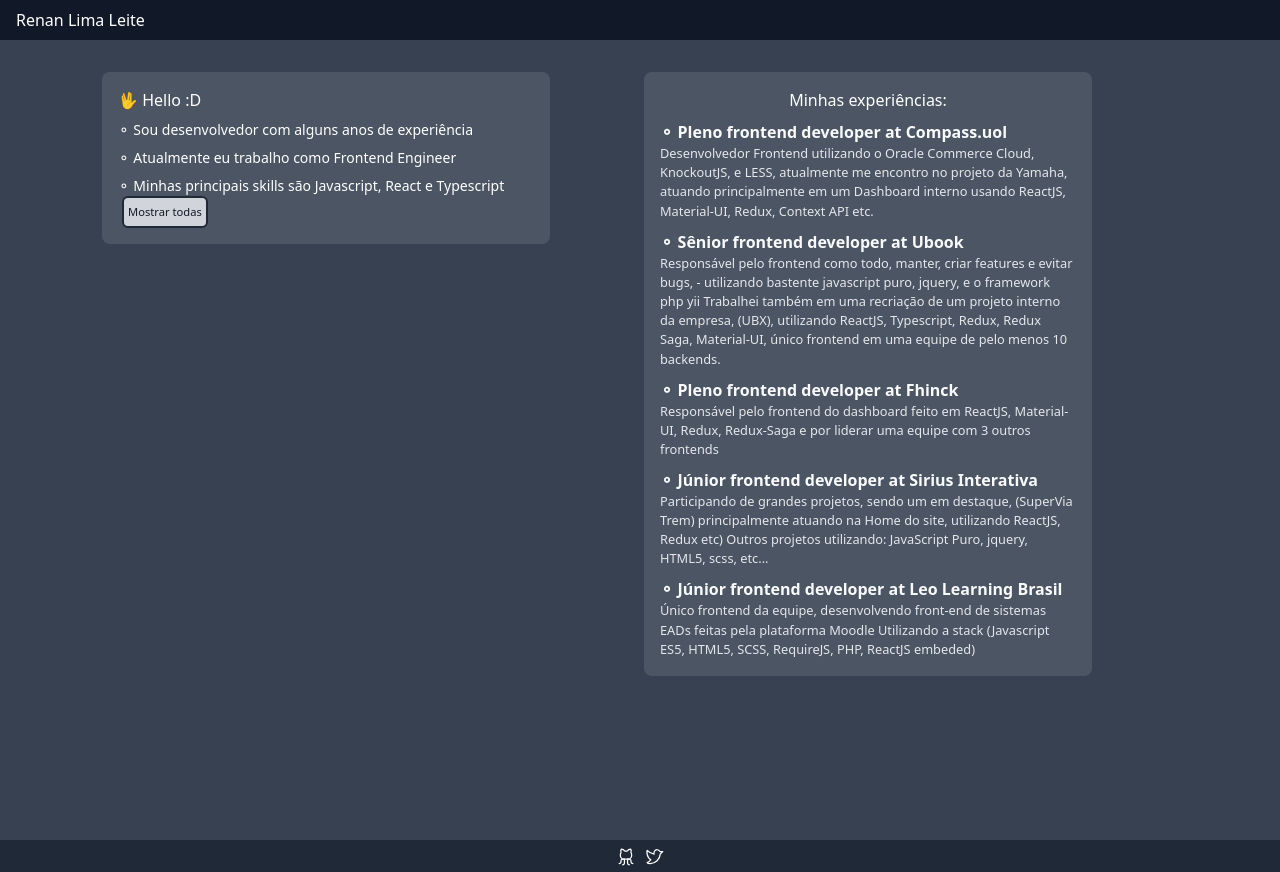
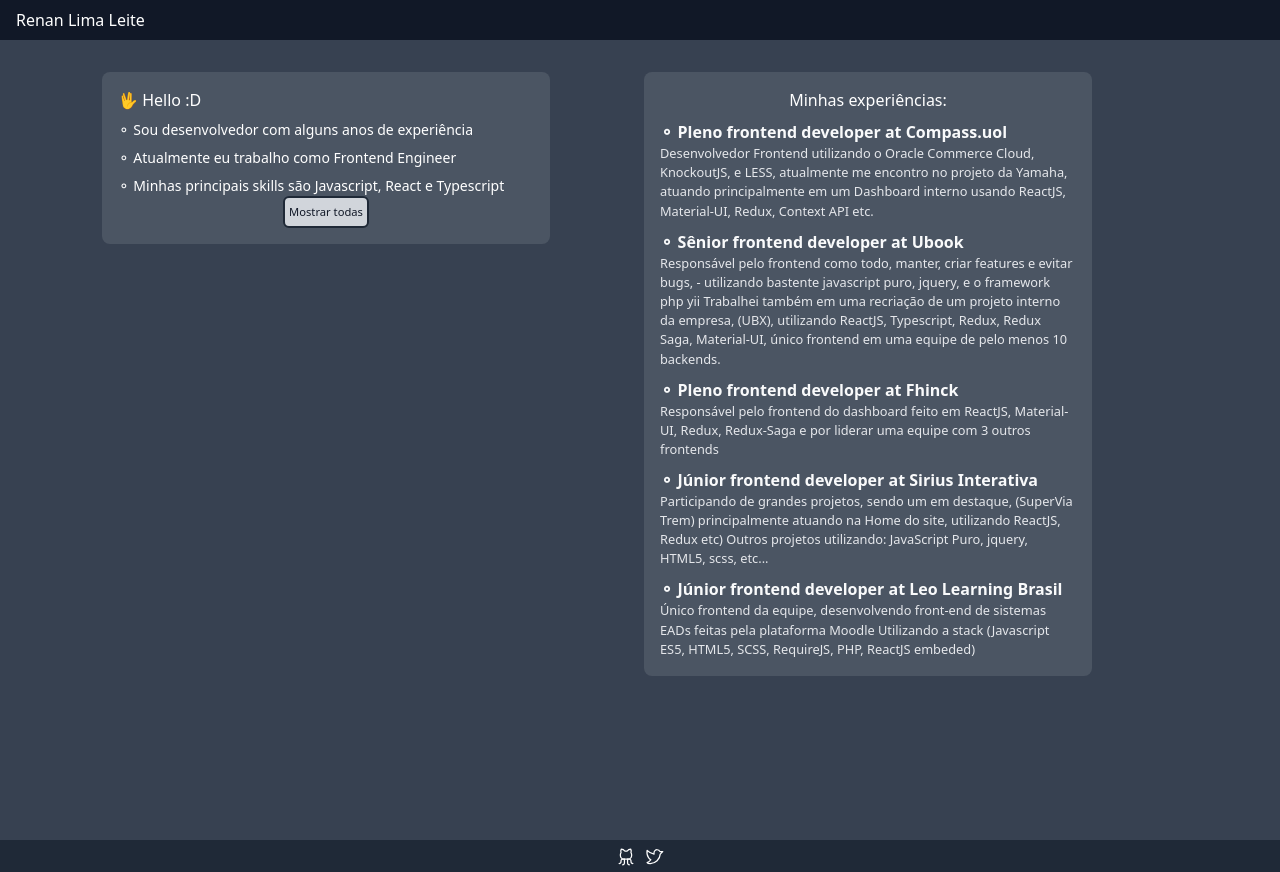
Before and after one commit to renanlimaleite/resume-one, a React (Vite) app: page / in a window 1280 px wide. Built offline with nearby package versions, Linux system fonts and the light colour scheme.

Commit message:
update: button show more

```diff
--- a/src/pages/Home/Home.tsx
+++ b/src/pages/Home/Home.tsx
@@ -40,7 +40,7 @@
         ⚬ Minhas principais skills são Javascript, React e Typescript
         <small
           onClick={handleOpenSkills}
-          className="ml-1 p-1 border-solid border-2 border-gray-800 w-max inline-block
+          className="ml-auto mr-auto p-1 border-solid border-2 border-gray-800 w-max block
               cursor-pointer text-gray-900 rounded-md bg-gray-300 hover:bg-gray-900 hover:border-gray-50 hover:text-gray-50
               transition-colors"
         >
```
